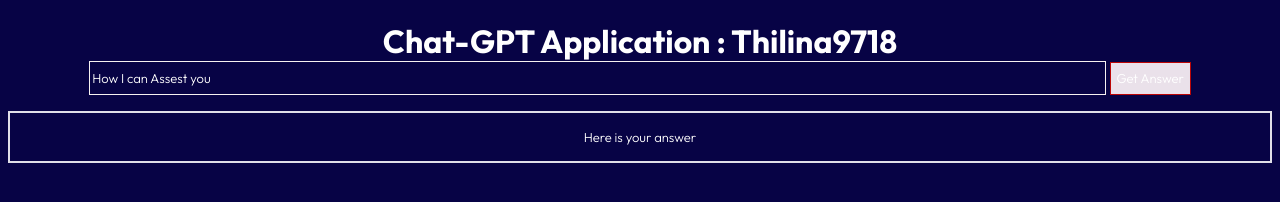
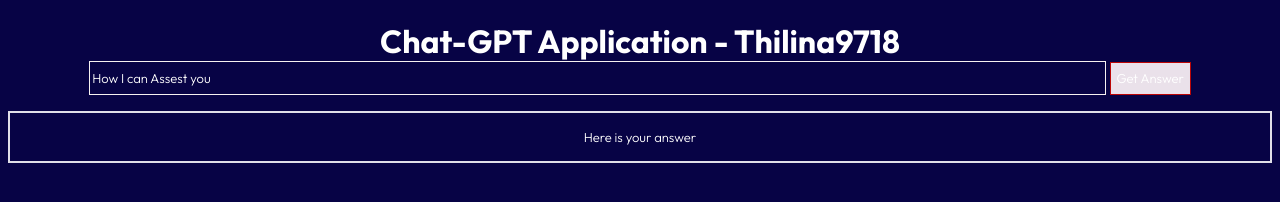
Before and after one commit to JThilinaDK123/Chat-App-deployment-GKE, a website: page public/index.html in a window 1280 px wide. Drawn offline with Linux system fonts and the light colour scheme.

Commit message:
First commit from dev branch

```diff
--- a/public/index.html
+++ b/public/index.html
@@ -10,7 +10,7 @@
 </head>
 <body>
   <div id="container">
-    <h1 id="title">Chat-GPT Application : Thilina9718</h1>
+    <h1 id="title">Chat-GPT Application - Thilina9718</h1>
     <form>
       <input type="text" class="input" id="msg-input" value="How I can Assest you"/>
       <button id="msg-send">Get Answer</button>
```
